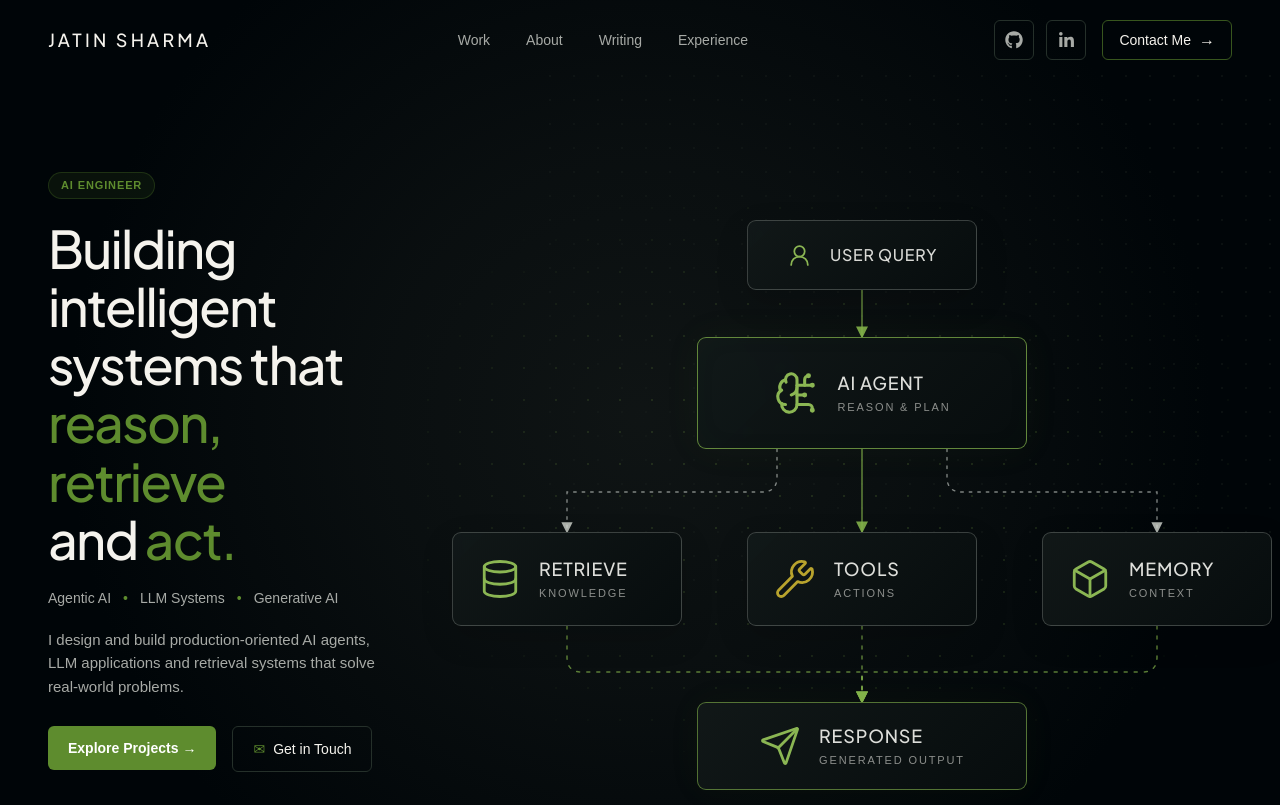
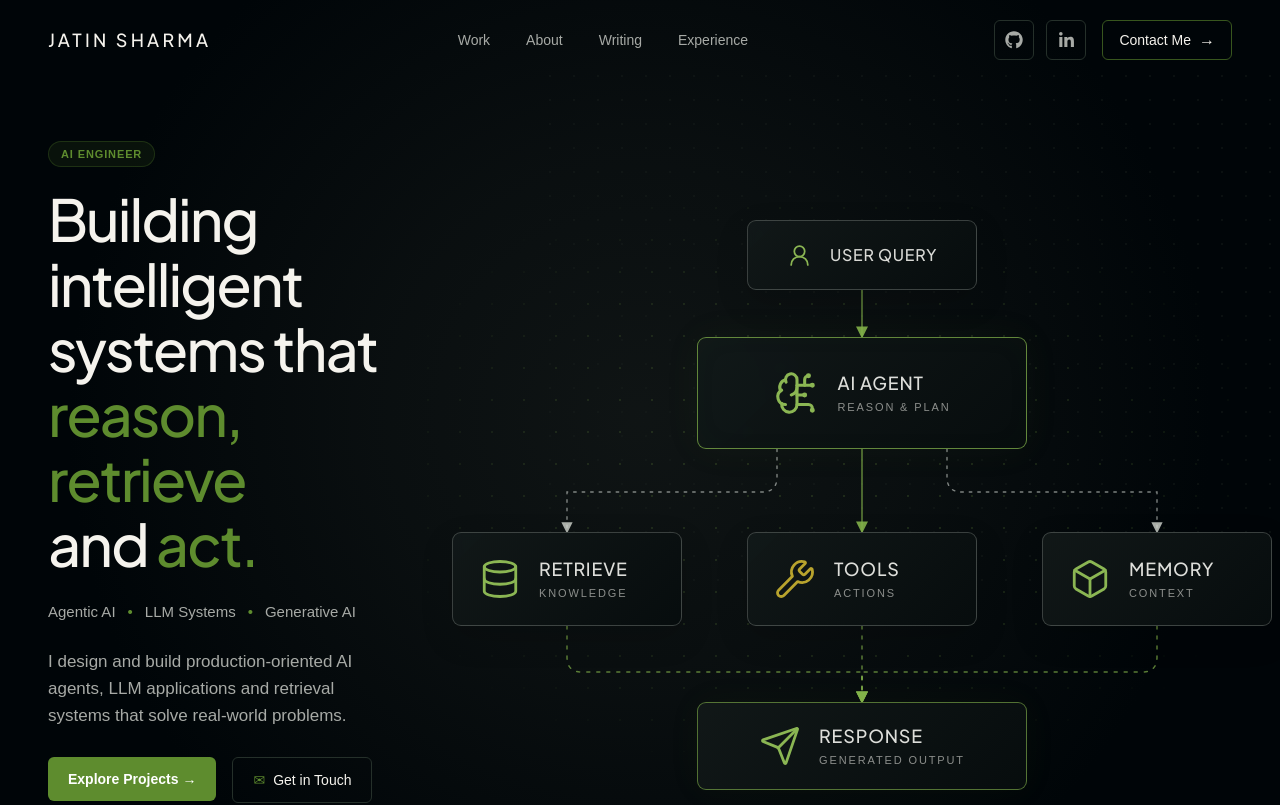
Before and after one commit to JatinKumarSharma/Jatin_Sharma_Portfolio, a React (Vite) app: page / in a window 1280 px wide. Shown: the top 805 px of the page. Built offline with nearby package versions, Linux system fonts and the light colour scheme.

Commit message:
Hero Section Font Size Change

```diff
--- a/src/components/sections/Experience.tsx
+++ b/src/components/sections/Experience.tsx
@@ -66,7 +66,7 @@ function Experience() {
               {/* Period */}
               <div className="flex items-start gap-3">
                 {experience.current && (
-                  <span className="mt-1.5 h-2 w-2 rounded-full bg-accent shadow-[0_0_12px_rgba(94,140,46,0.8)]" />
+                  <span className="relative top-[4px] h-2 w-2 shrink-0 rounded-full bg-accent shadow-[0_0_12px_rgba(94,140,46,0.8)]" />
                 )}
 
                 <span className="text-xs font-medium tracking-[0.1em] text-subtle">
--- a/src/components/sections/Hero.tsx
+++ b/src/components/sections/Hero.tsx
@@ -25,7 +25,7 @@ function Hero() {
               </span>
             </div>
 
-            <h1 className="font-display text-[42px] font-medium leading-[1.12] tracking-[-0.035em] text-foreground sm:text-5xl lg:text-[52px]">
+            <h1 className="font-display text-[46px] font-medium leading-[1.12] tracking-[-0.035em] text-foreground sm:text-[54px] lg:text-[58px]">
               Building intelligent
               <br />
               systems that
@@ -37,7 +37,7 @@ function Hero() {
               and <span className="text-accent">act.</span>
             </h1>
 
-            <div className="mt-5 flex flex-wrap items-center gap-x-3 gap-y-1 text-sm text-muted">
+            <div className="mt-6 flex flex-wrap items-center gap-x-3 gap-y-1 text-[15px] text-muted">
               <span>Agentic AI</span>
               <span className="text-accent">•</span>
               <span>LLM Systems</span>
@@ -45,7 +45,7 @@ function Hero() {
               <span>Generative AI</span>
             </div>
 
-            <p className="mt-5 max-w-md text-[15px] leading-[1.55] text-muted">
+            <p className="mt-6 max-w-lg text-[17px] leading-[1.6] text-muted">
               I design and build production-oriented AI agents,
               LLM applications and retrieval systems
               that solve real-world problems.
```
